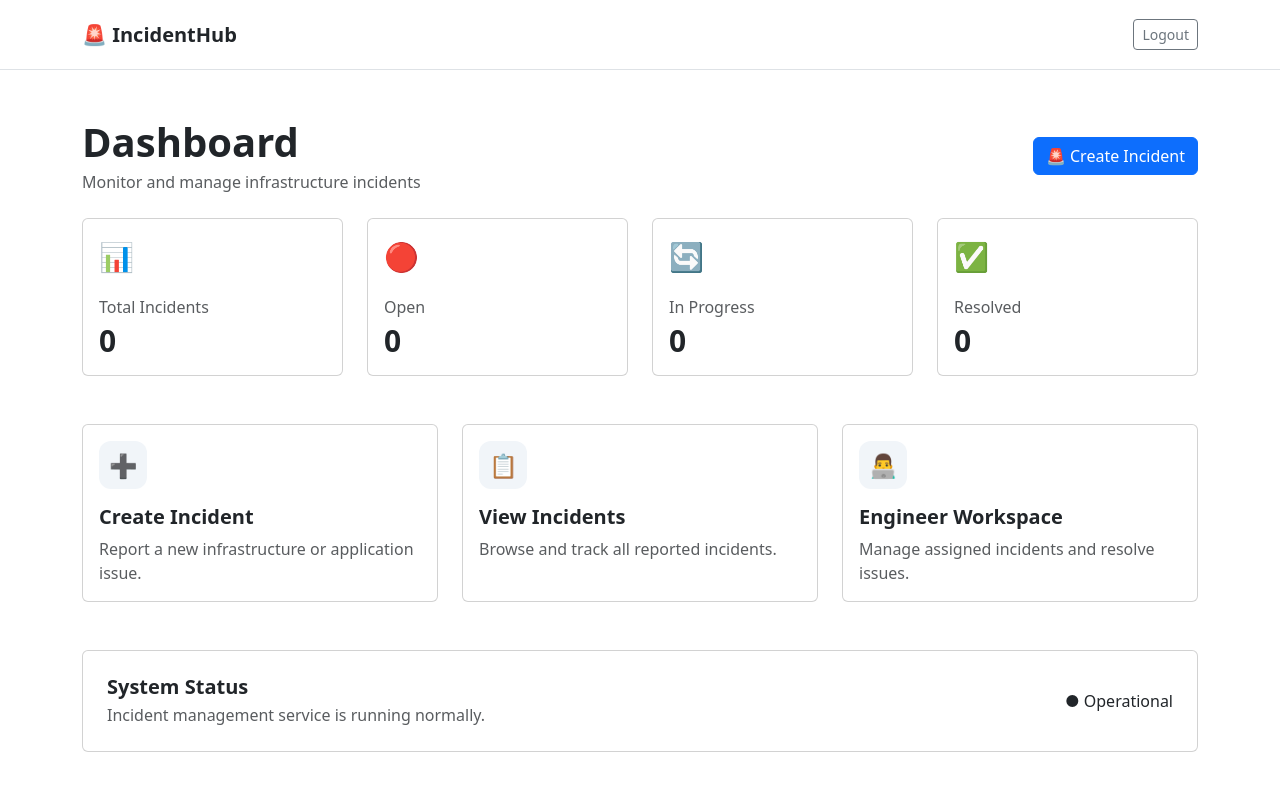
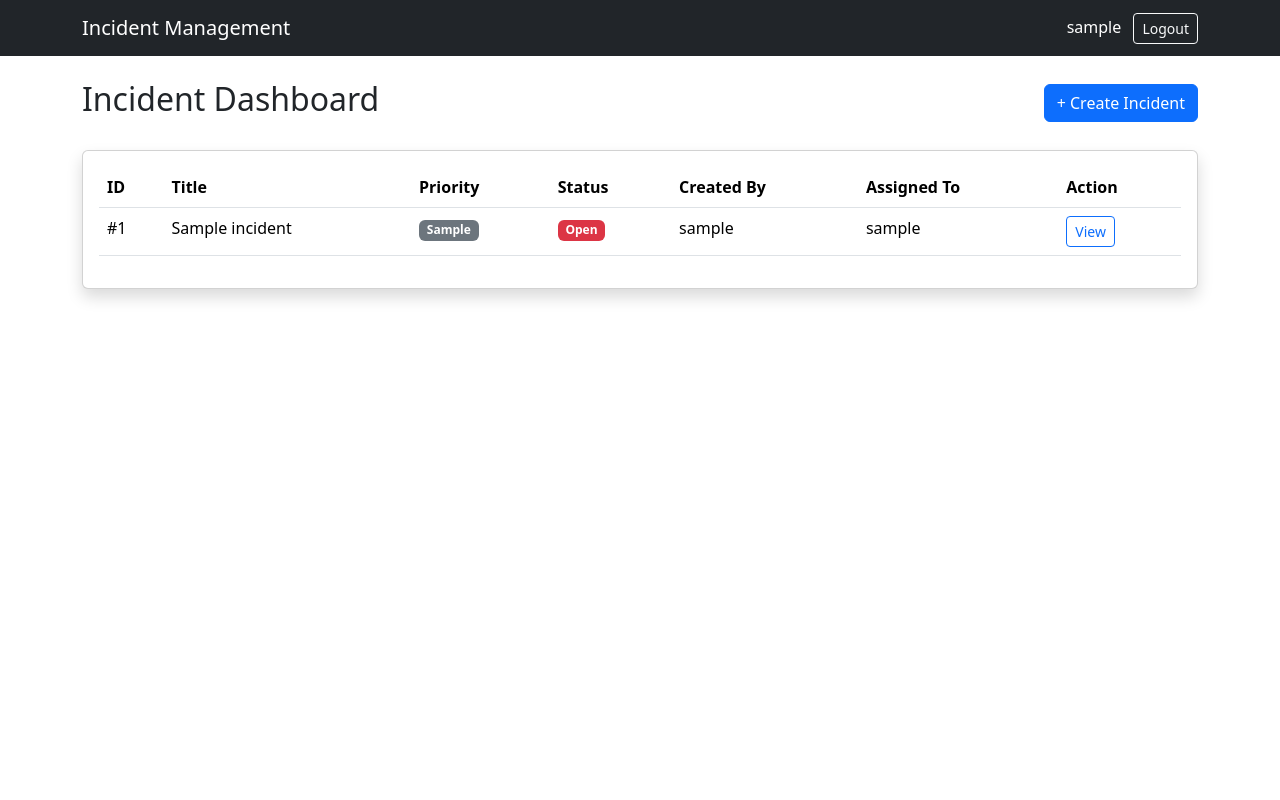
Before and after one commit to Adityachandkaushik/incident-management-system, a Flask app: page /dashboard in a window 1280 px wide. Run offline with Flask 3, Linux system fonts and the light colour scheme; the visitor is signed in with stand-in values (Sample User, id 1); tables that the repository leaves empty hold one stand-in row (values such as "Sample post").

Commit message:
update incident dashboard

```diff
--- a/templates/dashboard.html
+++ b/templates/dashboard.html
@@ -1,340 +1,149 @@
-<!DOCTYPE html>
-<html lang="en">
+{% extends "base.html" %}
 
-<head>
+{% block title %}Dashboard{% endblock %}
 
-    <meta charset="UTF-8">
+{% block content %}
 
-    <meta
-        name="viewport"
-        content="width=device-width, initial-scale=1.0"
-    >
+<div class="d-flex justify-content-between align-items-center mb-4">
 
-    <title>Dashboard | Incident Management System</title>
+    <h2>Incident Dashboard</h2>
 
-    <!-- Bootstrap -->
-    <link
-        href="https://cdn.jsdelivr.net/npm/bootstrap@5.3.3/dist/css/bootstrap.min.css"
-        rel="stylesheet"
-    >
+    <a
+        href="{{ url_for('incidents.create_incident') }}"
+        class="btn btn-primary">
+        + Create Incident
+    </a>
 
-    <!-- Custom CSS -->
-    <link
-        rel="stylesheet"
-        href="{{ url_for('static', filename='css/style.css') }}"
-    >
-
-</head>
-
-<body>
-
-<!-- =====================================================
-     NAVBAR
-===================================================== -->
-
-<nav class="navbar navbar-expand-lg bg-white border-bottom">
-
-    <div class="container">
-
-        <a
-            class="navbar-brand fw-bold"
-            href="/dashboard"
-        >
-            🚨 IncidentHub
-        </a>
-
-        <div class="d-flex align-items-center gap-3">
-
-            <div class="text-end d-none d-md-block">
-
-                <div class="fw-semibold">
-                    {{ session["user_name"] }}
-                </div>
-
-                <small class="text-muted">
-                    {{ session["user_role"]|capitalize }}
-                </small>
-
-            </div>
-
-            <a
-                href="/logout"
-                class="btn btn-outline-secondary btn-sm"
-            >
-                Logout
-            </a>
-
-        </div>
-
-    </div>
-
-</nav>
+</div>
 
 
-<!-- =====================================================
-     MAIN CONTENT
-===================================================== -->
+<div class="card shadow">
 
-<div class="container py-5">
+    <div class="card-body">
 
-    <!-- Welcome -->
+        <div class="table-responsive">
 
-    <div class="d-flex justify-content-between align-items-center mb-4">
+            <table class="table table-hover">
 
-        <div>
+                <thead>
 
-            <h1 class="fw-bold mb-1">
-                Dashboard
-            </h1>
+                    <tr>
 
-            <p class="text-muted mb-0">
-                Monitor and manage infrastructure incidents
-            </p>
+                        <th>ID</th>
+                        <th>Title</th>
+                        <th>Priority</th>
+                        <th>Status</th>
+                        <th>Created By</th>
+                        <th>Assigned To</th>
+                        <th>Action</th>
 
-        </div>
+                    </tr>
 
-        <a
-            href="/incidents/create"
-            class="btn btn-primary"
-        >
-            🚨 Create Incident
-        </a>
-
-    </div>
+                </thead>
 
 
-    <!-- =================================================
-         STAT CARDS
-    ================================================= -->
+                <tbody>
 
-    <div class="row g-4 mb-5">
+                    {% for incident in incidents %}
 
-        <div class="col-md-6 col-lg-3">
+                    <tr>
 
-            <div class="card stat-card h-100">
+                        <td>
+                            #{{ incident["id"] }}
+                        </td>
 
-                <div class="card-body">
+                        <td>
+                            {{ incident["title"] }}
+                        </td>
 
-                    <div class="stat-icon">
-                        📊
-                    </div>
+                        <td>
 
-                    <p class="text-muted mb-1">
-                        Total Incidents
-                    </p>
+                            {% if incident["priority"] == "Critical" %}
+                                <span class="badge bg-danger">
+                                    Critical
+                                </span>
 
-                    <h2 class="fw-bold mb-0">
-                        {{ total_incidents|default(0) }}
-                    </h2>
+                            {% elif incident["priority"] == "High" %}
+                                <span class="badge bg-warning text-dark">
+                                    High
+                                </span>
 
-                </div>
+                            {% else %}
+                                <span class="badge bg-secondary">
+                                    {{ incident["priority"] }}
+                                </span>
+                            {% endif %}
 
-            </div>
-
-        </div>
+                        </td>
 
 
-        <div class="col-md-6 col-lg-3">
+                        <td>
 
-            <div class="card stat-card h-100">
+                            {% if incident["status"] == "Resolved" %}
 
-                <div class="card-body">
+                                <span class="badge bg-success">
+                                    Resolved
+                                </span>
 
-                    <div class="stat-icon">
-                        🔴
-                    </div>
+                            {% elif incident["status"] == "Assigned" %}
 
-                    <p class="text-muted mb-1">
-                        Open
-                    </p>
+                                <span class="badge bg-info">
+                                    Assigned
+                                </span>
 
-                    <h2 class="fw-bold mb-0">
-                        {{ open_incidents|default(0) }}
-                    </h2>
+                            {% else %}
 
-                </div>
+                                <span class="badge bg-danger">
+                                    Open
+                                </span>
 
-            </div>
+                            {% endif %}
 
-        </div>
+                        </td>
 
 
-        <div class="col-md-6 col-lg-3">
-
-            <div class="card stat-card h-100">
-
-                <div class="card-body">
-
-                    <div class="stat-icon">
-                        🔄
-                    </div>
-
-                    <p class="text-muted mb-1">
-                        In Progress
-                    </p>
-
-                    <h2 class="fw-bold mb-0">
-                        {{ progress_incidents|default(0) }}
-                    </h2>
-
-                </div>
-
-            </div>
-
-        </div>
+                        <td>
+                            {{ incident["creator_name"] or "-" }}
+                        </td>
 
 
-        <div class="col-md-6 col-lg-3">
-
-            <div class="card stat-card h-100">
-
-                <div class="card-body">
-
-                    <div class="stat-icon">
-                        ✅
-                    </div>
-
-                    <p class="text-muted mb-1">
-                        Resolved
-                    </p>
-
-                    <h2 class="fw-bold mb-0">
-                        {{ resolved_incidents|default(0) }}
-                    </h2>
-
-                </div>
-
-            </div>
-
-        </div>
-
-    </div>
+                        <td>
+                            {{ incident["assignee_name"] or "Unassigned" }}
+                        </td>
 
 
-    <!-- =================================================
-         QUICK ACTIONS
-    ================================================= -->
+                        <td>
 
-    <div class="row g-4 mb-5">
+                            <a
+                                href="{{ url_for(
+                                    'incidents.incident_detail',
+                                    incident_id=incident['id']
+                                ) }}"
+                                class="btn btn-sm btn-outline-primary">
+                                View
+                            </a>
 
-        <div class="col-md-4">
+                        </td>
 
-            <a
-                href="/incidents/create"
-                class="text-decoration-none"
-            >
+                    </tr>
 
-                <div class="card action-card h-100">
+                    {% else %}
 
-                    <div class="card-body">
+                    <tr>
 
-                        <div class="action-icon">
-                            ➕
-                        </div>
+                        <td
+                            colspan="7"
+                            class="text-center">
+                            No incidents found.
+                        </td>
 
-                        <h5 class="fw-bold mt-3">
-                            Create Incident
-                        </h5>
+                    </tr>
 
-                        <p class="text-muted mb-0">
-                            Report a new infrastructure or application issue.
-                        </p>
+                    {% endfor %}
 
-                    </div>
+                </tbody>
 
-                </div>
-
-            </a>
-
-        </div>
-
-
-        <div class="col-md-4">
-
-            <a
-                href="/incidents/"
-                class="text-decoration-none"
-            >
-
-                <div class="card action-card h-100">
-
-                    <div class="card-body">
-
-                        <div class="action-icon">
-                            📋
-                        </div>
-
-                        <h5 class="fw-bold mt-3">
-                            View Incidents
-                        </h5>
-
-                        <p class="text-muted mb-0">
-                            Browse and track all reported incidents.
-                        </p>
-
-                    </div>
-
-                </div>
-
-            </a>
-
-        </div>
-
-
-        <div class="col-md-4">
-
-            <div class="card action-card h-100">
-
-                <div class="card-body">
-
-                    <div class="action-icon">
-                        👨‍💻
-                    </div>
-
-                    <h5 class="fw-bold mt-3">
-                        Engineer Workspace
-                    </h5>
-
-                    <p class="text-muted mb-0">
-                        Manage assigned incidents and resolve issues.
-                    </p>
-
-                </div>
-
-            </div>
-
-        </div>
-
-    </div>
-
-
-    <!-- =================================================
-         SYSTEM INFORMATION
-    ================================================= -->
-
-    <div class="card">
-
-        <div class="card-body p-4">
-
-            <div class="d-flex justify-content-between align-items-center">
-
-                <div>
-
-                    <h5 class="fw-bold mb-1">
-                        System Status
-                    </h5>
-
-                    <p class="text-muted mb-0">
-                        Incident management service is running normally.
-                    </p>
-
-                </div>
-
-                <span class="status-badge status-resolved">
-                    ● Operational
-                </span>
-
-            </div>
+            </table>
 
         </div>
 
@@ -342,11 +151,4 @@
 
 </div>
 
-
-<script
-    src="https://cdn.jsdelivr.net/npm/bootstrap@5.3.3/dist/js/bootstrap.bundle.min.js"
-></script>
-
-</body>
-
-</html>
+{% endblock %}
```
